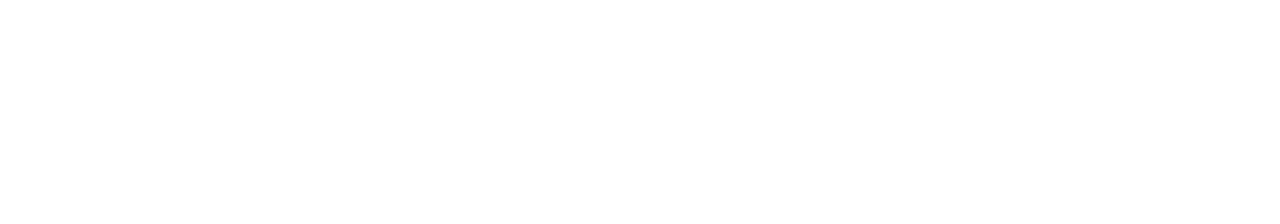
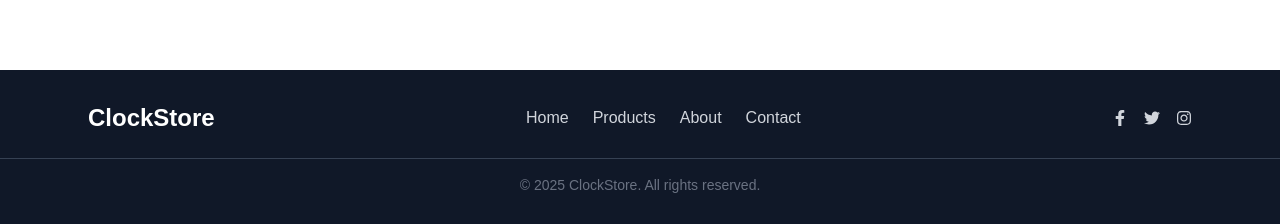
Before and after one commit to islamemon59/clock-store-with-nextjs, a Next.js app: page / in a window 1280 px wide. Shown: the part 798-1022 px from the top of the page. Before the commit the page ends 800 px from the top, so only its background shows below. Built offline with nearby package versions, Linux system fonts and the light colour scheme.

Commit message:
footer added

```diff
--- /dev/null
+++ b/src/app/Components/Footer/Footer.jsx
@@ -0,0 +1,36 @@
+import Link from "next/link";
+import { FaFacebookF, FaTwitter, FaInstagram } from "react-icons/fa";
+
+export default function Footer() {
+  return (
+    <footer className="bg-gray-900 text-gray-300 py-8">
+      <div className="max-w-6xl mx-auto px-6 flex flex-col md:flex-row justify-between items-center space-y-6 md:space-y-0">
+
+        {/* Brand */}
+        <div className="text-white text-2xl font-bold">
+          ClockStore
+        </div>
+
+        {/* Links */}
+        <div className="flex space-x-6">
+          <Link href="/" className="hover:text-white transition">Home</Link>
+          <Link href="/products" className="hover:text-white transition">Products</Link>
+          <Link href="/about" className="hover:text-white transition">About</Link>
+          <Link href="/contact" className="hover:text-white transition">Contact</Link>
+        </div>
+
+        {/* Social */}
+        <div className="flex space-x-4">
+          <Link href="#"><FaFacebookF className="hover:text-blue-500 transition" /></Link>
+          <Link href="#"><FaTwitter className="hover:text-blue-400 transition" /></Link>
+          <Link href="#"><FaInstagram className="hover:text-pink-500 transition" /></Link>
+        </div>
+      </div>
+
+      {/* Bottom */}
+      <div className="mt-6 border-t border-gray-700 pt-4 text-center text-gray-500 text-sm">
+        &copy; {new Date().getFullYear()} ClockStore. All rights reserved.
+      </div>
+    </footer>
+  );
+}
--- a/src/app/layout.js
+++ b/src/app/layout.js
@@ -1,6 +1,7 @@
 import { Geist, Geist_Mono } from "next/font/google";
 import "./globals.css";
 import Navbar from "./Components/Navbar/Navbar";
+import Footer from "./Components/Footer/Footer";
 
 const geistSans = Geist({
   variable: "--font-geist-sans",
@@ -21,10 +22,13 @@
   return (
     <html lang="en">
       <body
-        className={`${geistSans.variable} ${geistMono.variable} antialiased`}
+        className={`${geistSans.variable} ${geistMono.variable}`}
       >
         <Navbar/>
-        {children}
+        <div className="min-h-screen">
+          {children}
+        </div>
+        <Footer/>
       </body>
     </html>
   );
--- a/src/app/page.js
+++ b/src/app/page.js
@@ -1,4 +1,5 @@
 import Banner from "./Components/Banner/Banner";
+import Footer from "./Components/Footer/Footer";
 
 export default function Home() {
   return (
```
